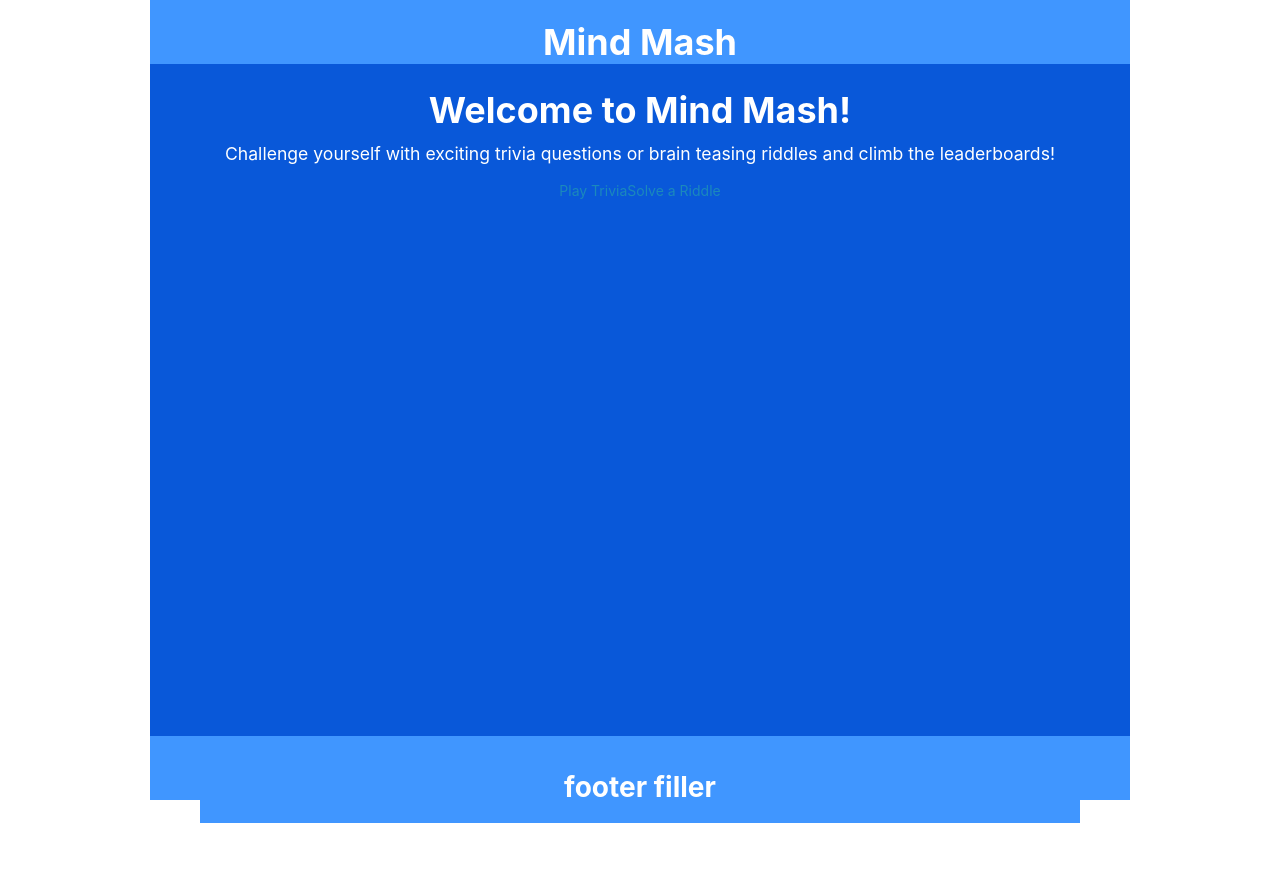
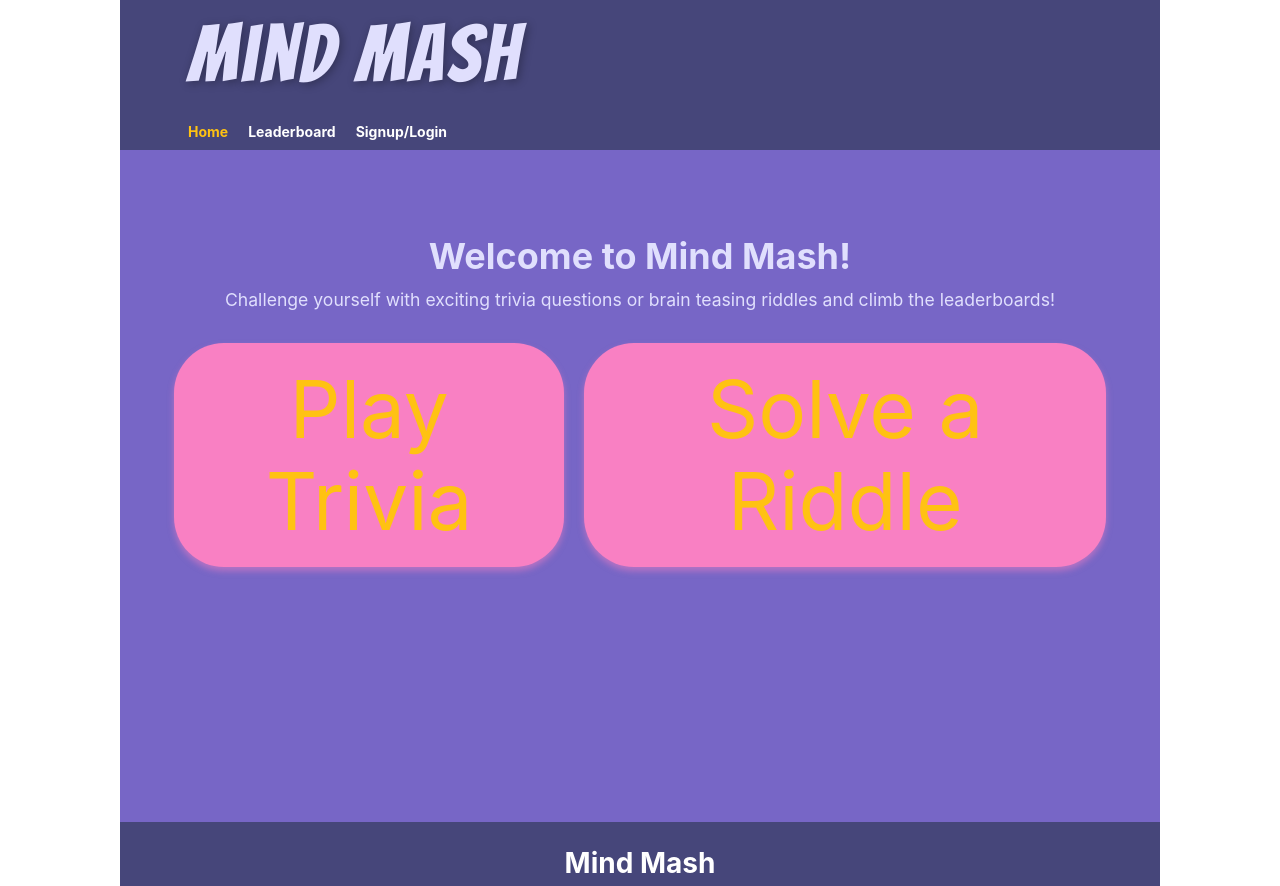
Before and after one commit to lucashallman/Project-3-Mind-Mash, a React (Vite) app in the folder client/: page / in a window 1280 px wide. Before the commit the page ends 823 px from the top, so only its background shows below. Built offline with nearby package versions, Linux system fonts and the light colour scheme.

Commit message:
css, buttons, etc

```diff
--- a/client/index.html
+++ b/client/index.html
@@ -4,6 +4,10 @@
     <meta charset="UTF-8" />
     <link rel="icon" type="image/svg+xml" href="/vite.svg" />
     <meta name="viewport" content="width=device-width, initial-scale=1.0" />
+      <link rel="preconnect" href="https://fonts.googleapis.com">
+      <link rel="preconnect" href="https://fonts.gstatic.com" crossorigin>
+      <link href="https://fonts.googleapis.com/css2?family=Bangers&family=Manrope:wght@200..800&display=swap" rel="stylesheet">
+
     <title>Tech Matchup</title>
   </head>
   <body>
--- a/client/src/App.css
+++ b/client/src/App.css
@@ -15,27 +15,18 @@
 /* Sections
    ========================================================================== */
 /**
- * Remove the margin in all browsers.
- */
-body {
-  margin: 0;
-}
+
 
 /**
  * Render the `main` element consistently in IE.
  */
-main {
-  display: block;
-}
+
 
 /**
  * Correct the font size and margin on `h1` elements within `section` and
  * `article` contexts in Chrome, Firefox, and Safari.
  */
-h1 {
-  font-size: 2em;
-  margin: 0.67em 0;
-}
+
 
 /* Grouping content
    ========================================================================== */
@@ -52,16 +43,7 @@ hr {
   /* 2 */
 }
 
-/**
- * 1. Correct the inheritance and scaling of font size in all browsers.
- * 2. Correct the odd `em` font sizing in all browsers.
- */
-pre {
-  font-family: monospace, monospace;
-  /* 1 */
-  font-size: 1em;
-  /* 2 */
-}
+
 
 /* Text-level semantics
    ========================================================================== */
@@ -1277,21 +1259,23 @@ a:hover {
 .page-container {
   max-width: 1000;
   margin: 0 auto;
-  padding: 0 150px;
+  padding: 0 120px;
+  background: white;
+  box-shadow: 0px 0px 20px rgba(0, 0, 0, 0.2);
 }
 
 .app-header {
   display: inline-block;
-  flex-direction: column;
   align-items: center;
   padding: 20px;
-  background-color: #4096ff; /* Header background */
-  color: white;
+  background-color: #46467a; /* Header background */
+  color: #e0dffd;
   margin-bottom: 20px;  /* Add spacing below the header */
 }
 
 .app-nav {
   margin-top: 10px;
+  padding: ;
 }
 
 .nav-links {
@@ -1302,7 +1286,7 @@ a:hover {
 }
 
 .nav-links li {
-  display: inline;
+  display: inline-block;
 }
 
 .nav-links a {
@@ -1312,19 +1296,80 @@ a:hover {
 }
 
 .nav-links .active {
-  color: yellow; /* Active link color */
+  color: #FFc212; /* Active link color */
 }
 
 /* Content section style */
 .app-content {
   padding: 20px;
-  min-height: 60vh; /* Ensures enough height for content */
+  min-height: 60vh;
+  background-color: #7766c6  /* Ensures enough height for content */
 }
 
 /* Footer styling */
 .app-footer {
-  background-color: #4096ff;
+  background-color: #46467a;
   color: white;
-  padding: 10px 0;
+  padding: 0;
   text-align: center;
 }
+.app-content {
+  padding-top: 80px;  /* Adjust this value based on your header's height */
+  min-height: 60vh; /* Keeps content area tall enough */
+}
+
+.home-container {
+  padding-top: 40px;
+  margin-top: 20px;
+}
+
+.button-container {
+  display: flex;
+  gap: 20px; /* Space between buttons */
+  align-content: center;
+  justify-content: center;
+  margin: 30px;
+
+}
+.home-button-trivia {
+  background-color: #f980c3;
+  padding: 20px;
+  font-size: 80px;
+  border-radius: 50px;
+  box-shadow: 0 4px 6px rgba(249, 128, 195, 0.5);
+  color: #FFc212
+}
+
+.home-button-riddle {
+  background-color: #f980c3;
+  padding: 20px;
+  font-size: 80px;
+  border-radius: 50px;
+  box-shadow: 0 4px 6px rgba(249, 128, 195, 0.5);
+  color: #FFc212
+}
+.home-button-trivia:hover {
+  transform: scale(1.05);    /* Slightly enlarge on hover */
+  box-shadow: 0 8px 12px rgba(249, 128, 195, 0.6); /* Deeper shadow on hover */
+  color: #FFC212;
+}
+.home-button-trivia:active {
+  transform: scale(0.98);    /* Subtle press effect */
+}
+.home-button-riddle:hover {
+  transform: scale(1.05);    /* Slightly enlarge on hover */
+  box-shadow: 0 8px 12px rgba(249, 128, 195, 0.6); /* Deeper shadow on hover */
+  color: #FFC212;
+}
+.home-button-riddle:active {
+  transform: scale(0.98);    /* Subtle press effect */
+}
+
+.app-name {
+  font-family: "Bangers", sans-serif;
+  font-size: 80px;
+  text-align: center;
+  color: #E0dffd;
+  text-shadow: 2px 2px 10px rgba(0, 0, 0, 0.3);
+  letter-spacing: 3px;
+}
--- a/client/src/App.tsx
+++ b/client/src/App.tsx
@@ -13,26 +13,25 @@ import React from 'react';
 const { Header, Footer, Content } = Layout;
 
 const headerStyle: React.CSSProperties = {
-  textAlign: 'center',
-  color: '#fff',
-  height: 64,
+  textAlign: 'left',
+  height: 150,
   paddingInline: 48,
-  lineHeight: '64px',
-  backgroundColor: '#4096ff',
+  lineHeight: '68px',
+  backgroundColor: '#46467A',
 };
 
 const contentStyle: React.CSSProperties = {
   textAlign: 'center',
   minHeight: 'calc(100vh - 128px)',  // Fills remaining space
   padding: '24px',
-  backgroundColor: '#0958d9',
-  color: '#fff',
+  backgroundColor: '#7766c6',
+  color: '#e0DFFD',
 };
 
 const footerStyle: React.CSSProperties = {
-  textAlign: 'center',
-  color: '#fff',
-  backgroundColor: '#4096ff',
+  textAlign: 'left',
+  color: '#e0dffd',
+  backgroundColor: '#46467a',
   height: 64,
   lineHeight: '64px',
 };
--- a/client/src/components/Footer.tsx
+++ b/client/src/components/Footer.tsx
@@ -3,7 +3,7 @@
 const AppFooter = () => {
     return (
         <footer className="app-footer">
-            <h3>footer filler</h3>
+            <h3>Mind Mash</h3>
         </footer>
     )
 };
--- a/client/src/components/Header.tsx
+++ b/client/src/components/Header.tsx
@@ -3,10 +3,12 @@ import Navigation from './Navigation.js';
 const AppHeader = () => {
     return (
         <div className="app-header">
-            <h1>Mind Mash</h1>
+            <div className= "app-name">
+             Mind Mash
+            </div>
             <Navigation />
         </div>
-    )
+    );
 };
 
 export default AppHeader;
--- a/client/src/pages/Home.tsx
+++ b/client/src/pages/Home.tsx
@@ -12,8 +12,8 @@ const Home = () => {
                 </p>
             </section>
             <div className="button-container">
-                <Link to="/play-trivia" className="home-button">Play Trivia</Link>
-                <Link to="/solve-riddle" className="home-button">Solve a Riddle</Link>
+                <Link to="/play-trivia" className="home-button-trivia">Play Trivia</Link>
+                <Link to="/solve-riddle" className="home-button-riddle">Solve a Riddle</Link>
             </div>
         </div>
     )
```
Also changed, not shown: 1 other file (tests, documents, lock files or other folders).
